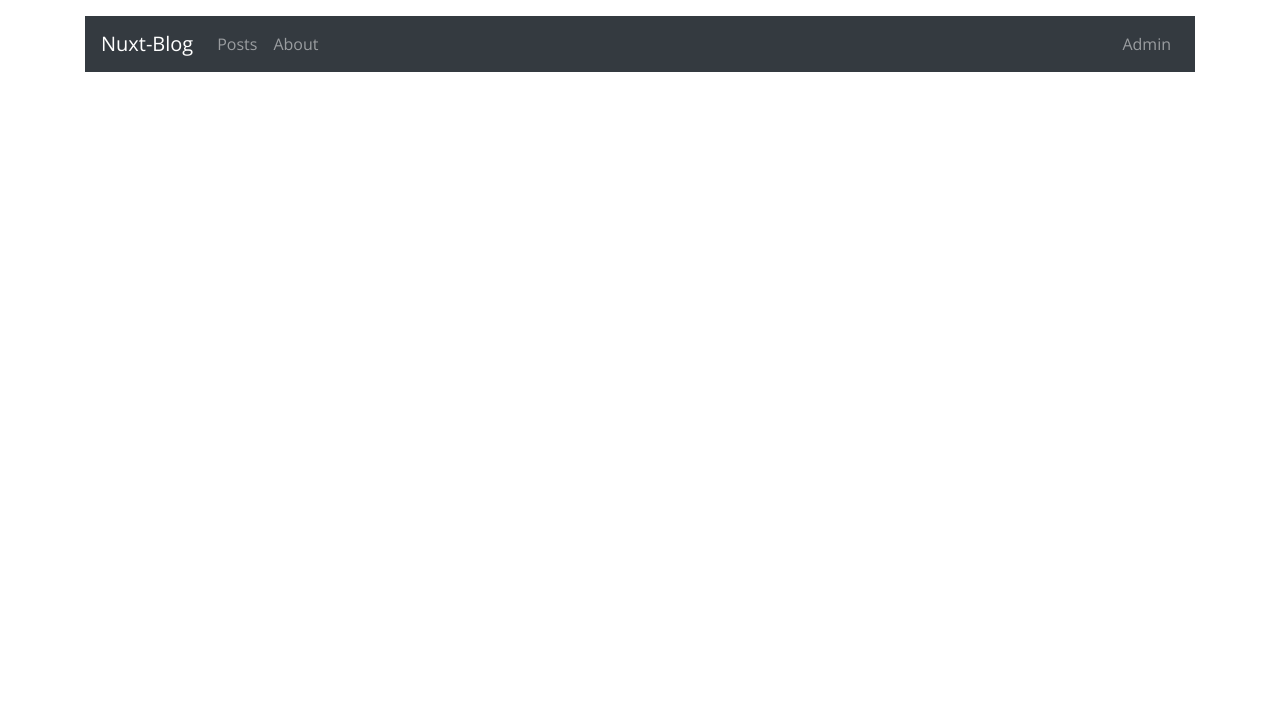
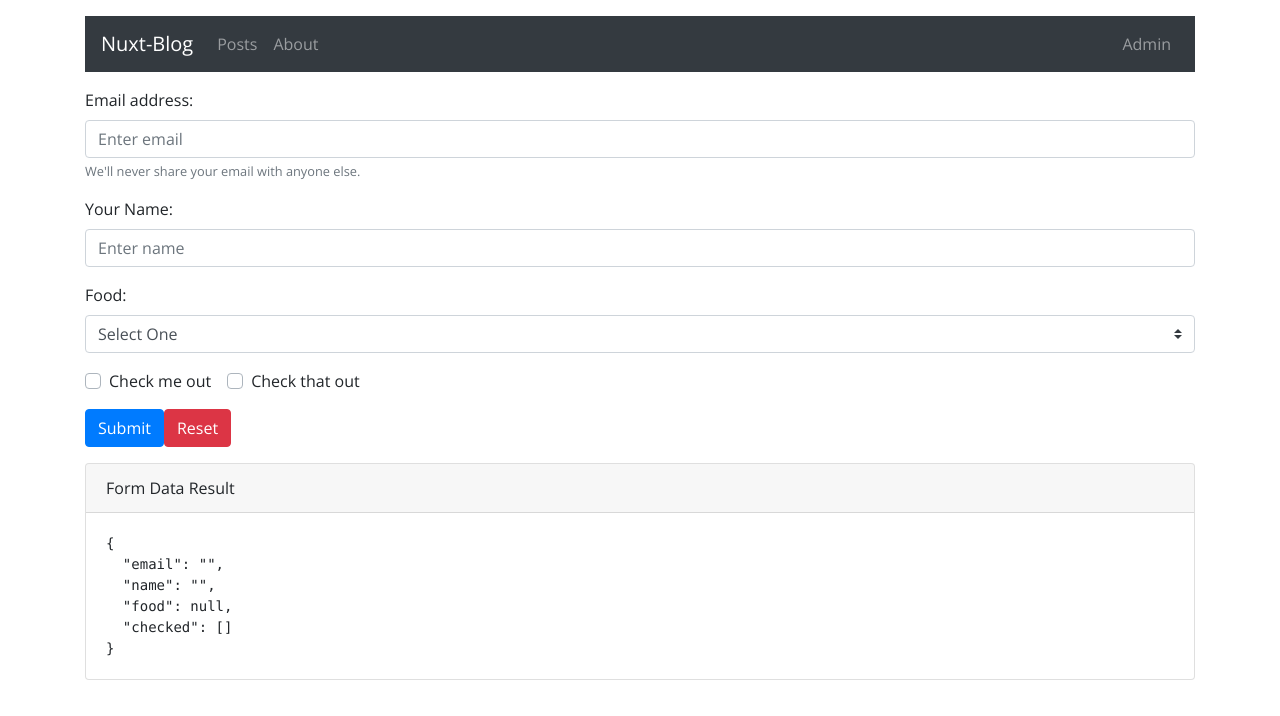
Before and after one commit to krispea3/nuxt-blog, a Nuxt app: page /admin/1 in a window 1280 px wide. Shown: the top 716 px of the page. Built offline with nearby package versions, Linux system fonts and the light colour scheme.

Commit message:
added form and routing to edit and add post

```diff
--- a/components/posts/PostDetail.vue
+++ b/components/posts/PostDetail.vue
@@ -10,7 +10,7 @@
           This is a wider card with supporting text below as a natural lead-in to additional content.
           This content is a little bit longer.
         </b-card-text>
-        <b-button @click="$router.push('/posts')" variant="primary">Return</b-button>
+        <b-button @click="goBack" variant="primary">Return</b-button>
         <div slot="footer"><small class="text-muted">Last updated 3 mins ago</small></div>
       </b-card>
     </b-col>
@@ -21,6 +21,11 @@
 export default {
   props: {
     post: Array
+  },
+  methods: {
+    goBack () {
+      this.$router.go(-1)
+    }
   }
 }
 </script>
--- /dev/null
+++ b/components/posts/PostForm.vue
@@ -0,0 +1,91 @@
+<template>
+  <div>
+    <b-form @submit="onSubmit" @reset="onReset" v-if="show">
+      <b-form-group
+        id="input-group-1"
+        label="Email address:"
+        label-for="input-1"
+        description="We'll never share your email with anyone else."
+      >
+        <b-form-input
+          id="input-1"
+          v-model="form.email"
+          type="email"
+          required
+          placeholder="Enter email"
+        ></b-form-input>
+      </b-form-group>
+
+      <b-form-group id="input-group-2" label="Your Name:" label-for="input-2">
+        <b-form-input
+          id="input-2"
+          v-model="form.name"
+          required
+          placeholder="Enter name"
+        ></b-form-input>
+      </b-form-group>
+
+      <b-form-group id="input-group-3" label="Food:" label-for="input-3">
+        <b-form-select
+          id="input-3"
+          v-model="form.food"
+          :options="foods"
+          required
+        ></b-form-select>
+      </b-form-group>
+
+      <b-form-group id="input-group-4">
+        <b-form-checkbox-group v-model="form.checked" id="checkboxes-4">
+          <b-form-checkbox value="me">Check me out</b-form-checkbox>
+          <b-form-checkbox value="that">Check that out</b-form-checkbox>
+        </b-form-checkbox-group>
+      </b-form-group>
+
+      <b-button type="submit" variant="primary">Submit</b-button>
+      <b-button type="reset" variant="danger">Reset</b-button>
+    </b-form>
+    <b-card class="mt-3" header="Form Data Result">
+      <pre class="m-0">{{ form }}</pre>
+    </b-card>
+  </div>
+</template>
+
+<script>
+  export default {
+    data() {
+      return {
+        form: {
+          email: '',
+          name: '',
+          food: null,
+          checked: []
+        },
+        foods: [{ text: 'Select One', value: null }, 'Carrots', 'Beans', 'Tomatoes', 'Corn'],
+        show: true
+      }
+    },
+    props: {
+      post: Object,
+      required: false
+    },
+    methods: {
+      onSubmit(evt) {
+        evt.preventDefault()
+        alert(JSON.stringify(this.form))
+      },
+      onReset(evt) {
+        evt.preventDefault()
+        // Reset our form values
+        this.form.email = ''
+        this.form.name = ''
+        this.form.food = null
+        this.form.checked = []
+        // Trick to reset/clear native browser form validation state
+        this.show = false
+        this.$nextTick(() => {
+          this.show = true
+        })
+      }
+    }
+  }
+</script>
--- a/components/posts/PostList.vue
+++ b/components/posts/PostList.vue
@@ -8,10 +8,10 @@
         @click="postDetail(post.id)"
         variant="primary"
         size="sm">
-          Details
+          View
       </b-button>
       <b-button v-if="isAdmin"
-        @click="postDetail(post.id)"
+        @click="postEdit(post.id)"
         variant="success"
         size="sm">
           Edit
@@ -52,6 +52,9 @@
   methods: {
     postDetail (id) {
       this.$router.push('posts/' + id)
+    },
+    postEdit (id) {
+      this.$router.push('admin/' + id)
     }
   }
 }
--- a/pages/admin/_id/index.vue
+++ b/pages/admin/_id/index.vue
@@ -1,3 +1,21 @@
 <template>
+  <PostForm :post="post" />
+</template>
 
-</template>
+<script>
+import PostForm from '~/components/posts/PostForm'
+
+export default {
+  created () {
+    this.$store.dispatch("setPost", this.$route.params.id)
+  },
+  components: {
+    PostForm
+  },
+  computed: {
+    post () {
+      return this.$store.getters.post
+    }
+  }
+}
+</script>
--- a/pages/admin/index.vue
+++ b/pages/admin/index.vue
@@ -5,7 +5,7 @@
     <b-container>
       <PostList :isAdmin="true" />
     </b-container>
-    <b-button class="mt-3" variant="success">Add post</b-button>
+    <b-button @click="addPost" class="mt-3" variant="success">Add post</b-button>
   </div>
 </template>
 
@@ -19,6 +19,11 @@
   },
   components: {
     PostList
+  },
+  methods: {
+    addPost () {
+      this.$router.push('admin/newPost')
+    }
   }
 }
 </script>
--- /dev/null
+++ b/pages/admin/newPost/index.vue
@@ -0,0 +1,13 @@
+<template>
+  <PostForm />
+</template>
+
+<script>
+import PostForm from '~/components/posts/PostForm'
+
+export default {
+  components: {
+    PostForm
+  }
+}
+</script>
```
